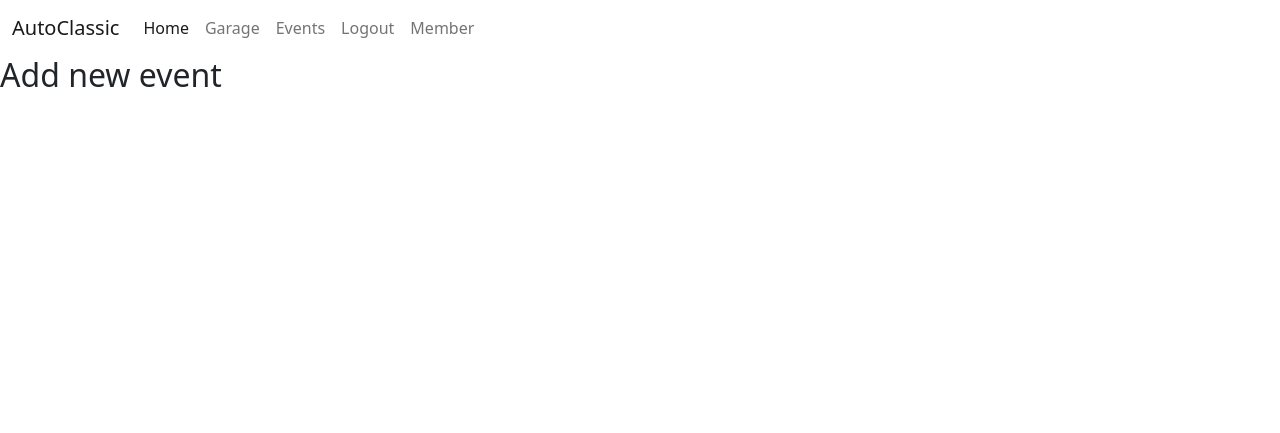
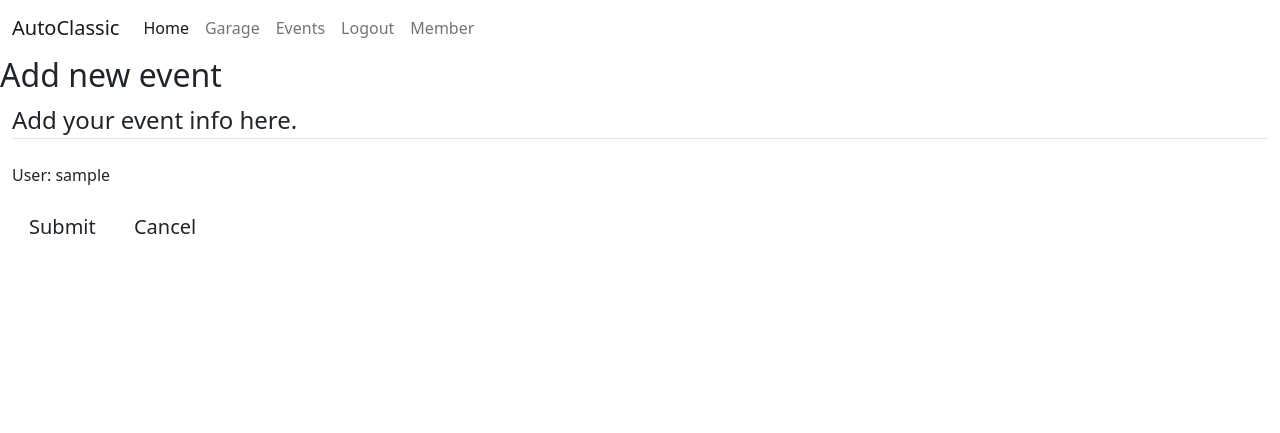
Before and after one commit to guisgrande/fourth-project-ci, a Django app: template templates/events/add_event.html in a window 1280 px wide. Shown: the top 433 px of the page. Run offline with Django 3.2, Linux system fonts and the light colour scheme; the template is opened without the code that fills it: values that come from a table or form of the project are taken from there, others are empty; the visitor is signed in with stand-in values (Sample User, id 1).

Commit message:
Add basic structure, content and form to add new event

```diff
--- a/templates/events/add_event.html
+++ b/templates/events/add_event.html
@@ -6,4 +6,33 @@
     <h2>Add new event</h2>
 </div>
 
+{% if user.is_authenticated %}
+{% load account %}
+
+<div class="container-fluid">
+    <form method="POST" enctype='multipart/form-data'>
+
+        <fieldset class="form-group">
+            <legend class="border-bottom mb-4">Add your event info here.</legend>
+            <p>User: {% user_display user %}</p>
+        </fieldset>
+
+            <div class="container">
+                <div class="row">
+                {% for field in form  %}
+                {% csrf_token %}
+                  <div class="col-sm-6">
+                    <b>{{ field.label_tag }}</b> - {{ field }}
+                  </div>
+                {% endfor %}
+                </div>
+            </div>
+
+        <input type="submit" value="Submit" class="btn btn-lg">
+        <a href="{% url 'members' %}" class="btn btn-lg">Cancel</a>
+
+    </form>
+</div>
+
+{% endif %}
 {%endblock%}
```
